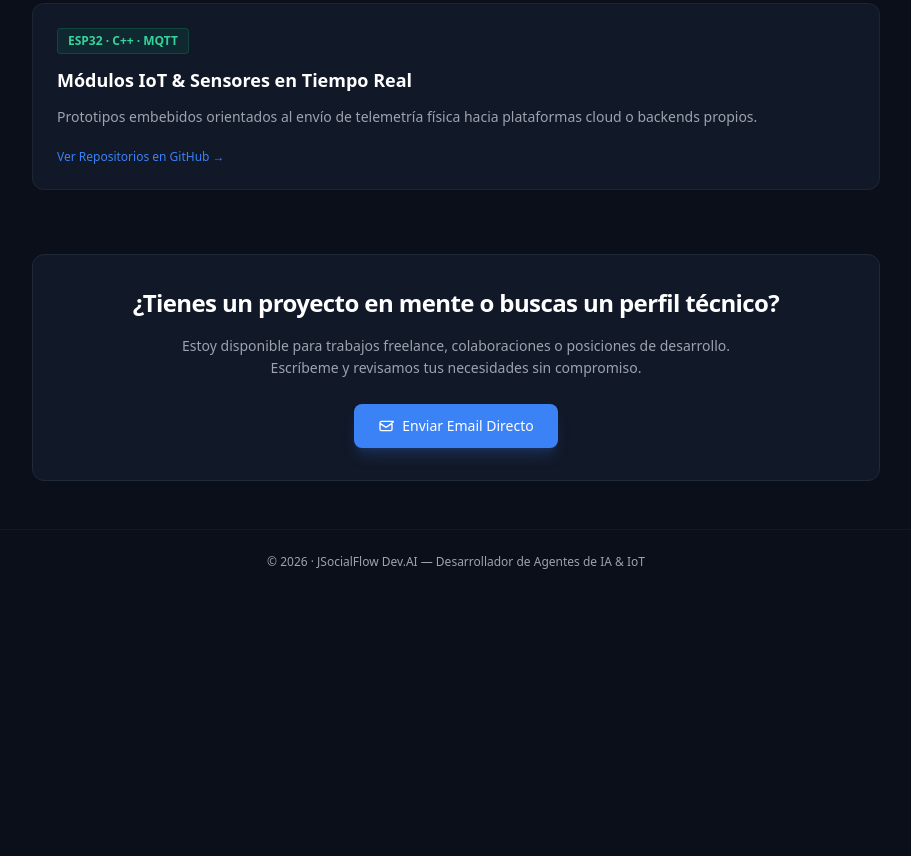
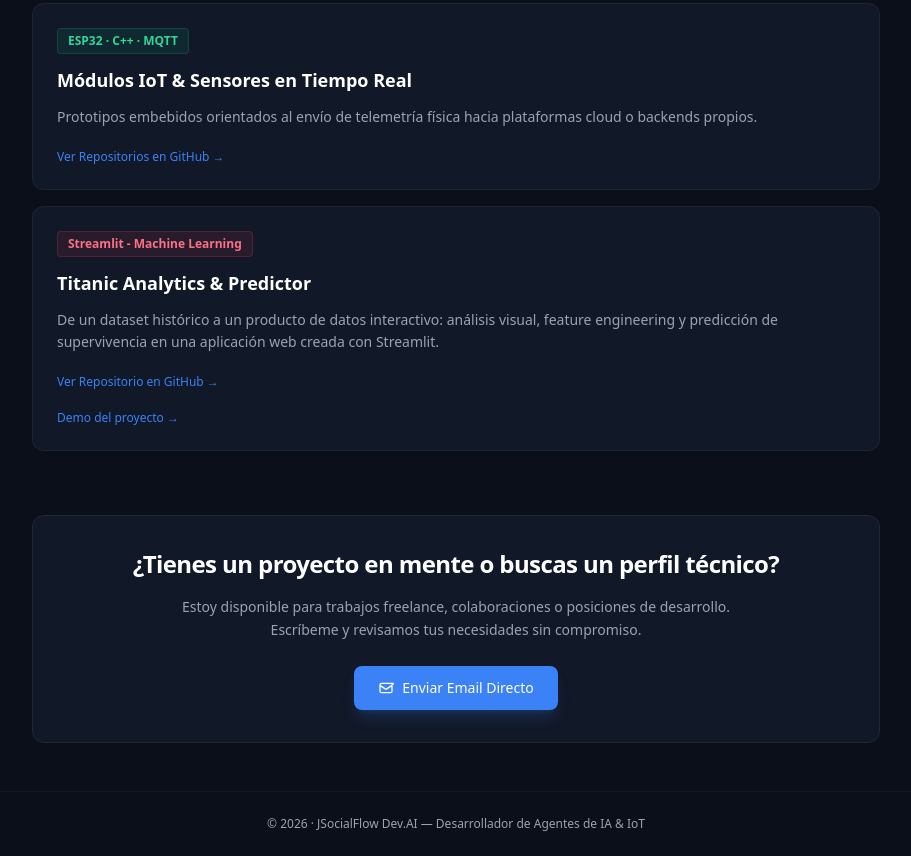
Before and after one commit to josesocialflow/mi_web, a plain HTML site: page index.html in a window 1280 px wide. Shown: the part 1546-2402 px from the top of the page, without its empty margins (184-1095 px from the left). Before the commit the page ends 2140 px from the top, so only its background shows below. Drawn offline with nearby package versions, Linux system fonts and the light colour scheme.

Commit message:
Añadir proyecto titanic

```diff
--- a/index.html
+++ b/index.html
@@ -165,6 +165,30 @@
                         <a href="https://github.com/josesocialflow" target="_blank" rel="noopener noreferrer" class="text-brand-accent hover:underline">Ver Repositorios en GitHub →</a>
                     </div>
                 </div>
+
+
+                <!-- Proyecto 2 -->
+                <div class="p-6 bg-brand-card rounded-xl border border-brand-border/80 space-y-3">
+                    <div class="flex justify-between items-start">
+                        <span class="text-xs font-semibold px-2.5 py-1 rounded bg-rose-500/10 text-rose-400 border border-rose-500/20">
+                           Streamlit - Machine Learning
+                        </span>
+                    </div>
+                    <h3 class="text-lg font-bold text-white">Titanic Analytics & Predictor</h3>
+                    <p class="text-sm text-brand-text leading-relaxed">
+                        De un dataset histórico a un producto de datos interactivo: análisis visual, feature engineering y predicción de supervivencia en una aplicación web creada con Streamlit.
+                    </p>
+
+                    <div class="pt-2 flex gap-4 text-xs font-medium">
+                        <a href="https://github.com/josesocialflow/proyecto-titanic" target="_blank" rel="noopener noreferrer" class="text-brand-accent hover:underline">Ver Repositorio en GitHub →</a>
+                    </div>
+                    <div class="pt-2 flex gap-4 text-xs font-medium">
+                        <a href="https://proyecto-titanic.streamlit.app/" target="_blank" rel="noopener noreferrer" class="text-brand-accent hover:underline">Demo del proyecto →</a>
+                    </div>
+                </div>
+
+
+
             </div>
         </section>
 
```
